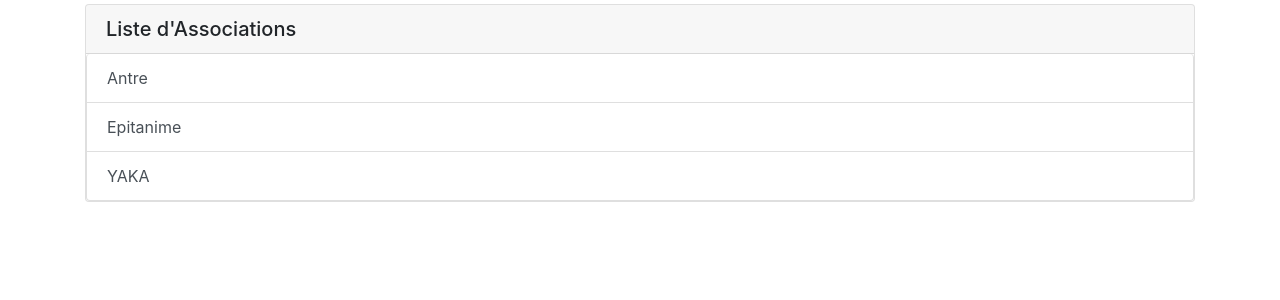
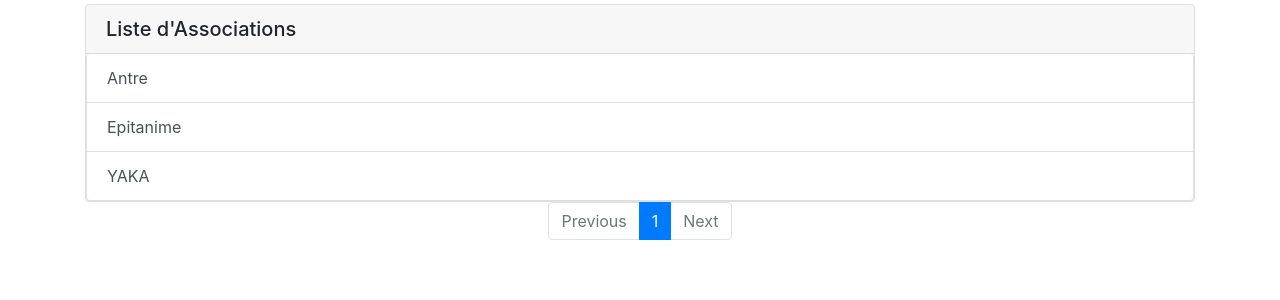
Before and after one commit to bible-white-corp/yakabible, a Django app: page /assos/ in a window 1280 px wide. Shown: the part 194-494 px from the top of the page. Run offline with Django 3.2, Linux system fonts and the light colour scheme; data comes from the database, SQL or seed files in the repository; some libraries are stand-ins or nearby versions.

Commit message:
[PAGINATION] Copy paste music_store pagination

```diff
--- a/yakabible/billapp/templates/billapp/association_list.html
+++ b/yakabible/billapp/templates/billapp/association_list.html
@@ -23,6 +23,7 @@
             {% endfor %}
         </div>
     </div>
+    {% include 'pagination.html' %}
 {% endblock content %}
 
 {% block sup_foot %}
--- /dev/null
+++ b/yakabible/billapp/templates/pagination.html
@@ -0,0 +1,29 @@
+<nav aria-label="Page navigation mt-3">
+    <ul class="pagination justify-content-center">
+        {% if object_list.has_previous %}
+            <li class="page-item">
+                <a class="page-link" href="?page=1" tabindex="-1">First</a>
+            </li>
+        {% else %}
+            <li class="page-item disabled">
+                <a class="page-link" href="#" tabindex="-1">Previous</a>
+            </li>
+        {% endif %}
+        {% for i in object_list.paginator.page_range %}
+            {% if i > object_list.number|add:-5 and i < object_list.number|add:5 %}
+                <li class="page-item {% if i == object_list.number %}active{% endif %}">
+                    <a class="page-link" href="?page={{ i }}">{{ i }}</a>
+                </li>
+            {% endif %}
+        {% endfor %}
+        {% if object_list.has_next %}
+            <li class="page-item">
+                <a class="page-link" href="?page={{ object_list.paginator.num_pages }}" tabindex="-1">Last</a>
+            </li>
+        {% else %}
+            <li class="page-item disabled">
+                <a class="page-link" href="#" tabindex="-1">Next</a>
+            </li>
+        {% endif %}
+    </ul>
+</nav>
--- a/yakabible/billapp/views.py
+++ b/yakabible/billapp/views.py
@@ -7,6 +7,7 @@ from django.core.paginator import Paginator
 from django.contrib.auth.models import User
 from django.contrib.auth import authenticate, login, logout
 from datetime import datetime
+from django.core.paginator import Paginator
 
 from .forms import *
 from .models import Event, Ticket
@@ -99,6 +100,12 @@ class AssociationListView(generic.ListView):
     template_name = "billapp/association_list.html"
     model = Association
 
+    def get_queryset(self):
+        set = super().get_queryset();
+        paginator = Paginator(set, 10)
+        page = self.request.GET.get("page")
+        return paginator.get_page(page)
+
 @login_required
 def logged(request):
     context = {
```
